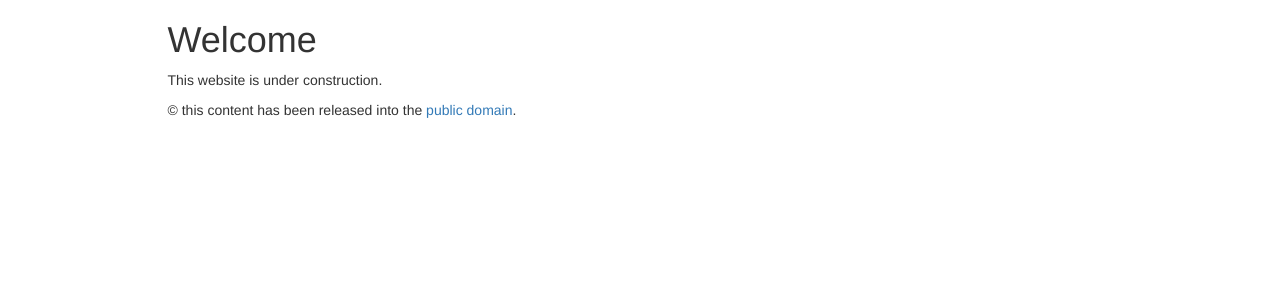
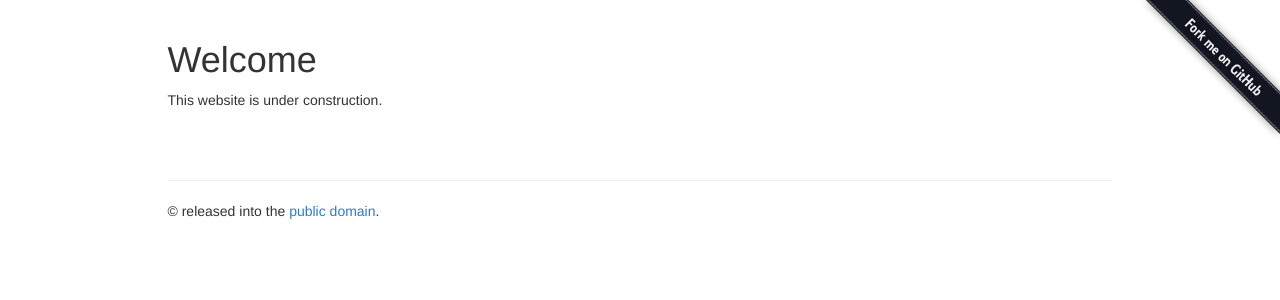
Before and after one commit to opendesk/openmaking.is, a Jekyll site: the page built from index.md, in a window 1280 px wide. Shown: the top 300 px of the page. Built offline with Jekyll 4.4.1, drawn with Linux system fonts in a browser that asks for light colours; nearby versions of some CDN libraries.

Commit message:
layout: add github ribbon and tidy up a touch.

```diff
--- a/_layouts/base.html
+++ b/_layouts/base.html
@@ -20,13 +20,21 @@
     <link rel="stylesheet" type="text/css"
         href="//netdna.bootstrapcdn.com/bootstrap/3.1.1/css/bootstrap.min.css"
     />
-    <!--link rel="stylesheet" type="text/css" href="style.css" /-->
+    <link rel="stylesheet" type="text/css" href="style.css" />
   </head>
   <body>
+    <a href="https://github.com/opendesk/openmaking.is">
+      <img src="/gfx/fork_me_ribbon.png" alt="Fork me on GitHub"
+          class="github-ribbon"
+      />
+    </a>
     <div class="container">
       <div class="row">
         <div class="col-md-offset-1 col-md-10">
+          <br />
           {{ content }}
+          <br />
+          <br />
         </div>
       </div>
     </div>
@@ -34,7 +42,8 @@
       <div class="container">
         <div class="row">
           <div class="col-md-offset-1 col-md-10">
-            &copy; this content has been released into the
+            <hr />
+            &copy; released into the
             <a href="https://github.com/opendesk/openmaking.is/UNLICENSE">
               public domain</a>.
           </div>
--- /dev/null
+++ b/style.css
@@ -0,0 +1,6 @@
+.github-ribbon {
+  position: absolute;
+  top: 0;
+  right: 0;
+  border: 0;
+}
```
Also changed, not shown: gfx/fork_me_ribbon.png (added), gfx/publicdomain.large.png (added), gfx/publicdomain.png (added).
